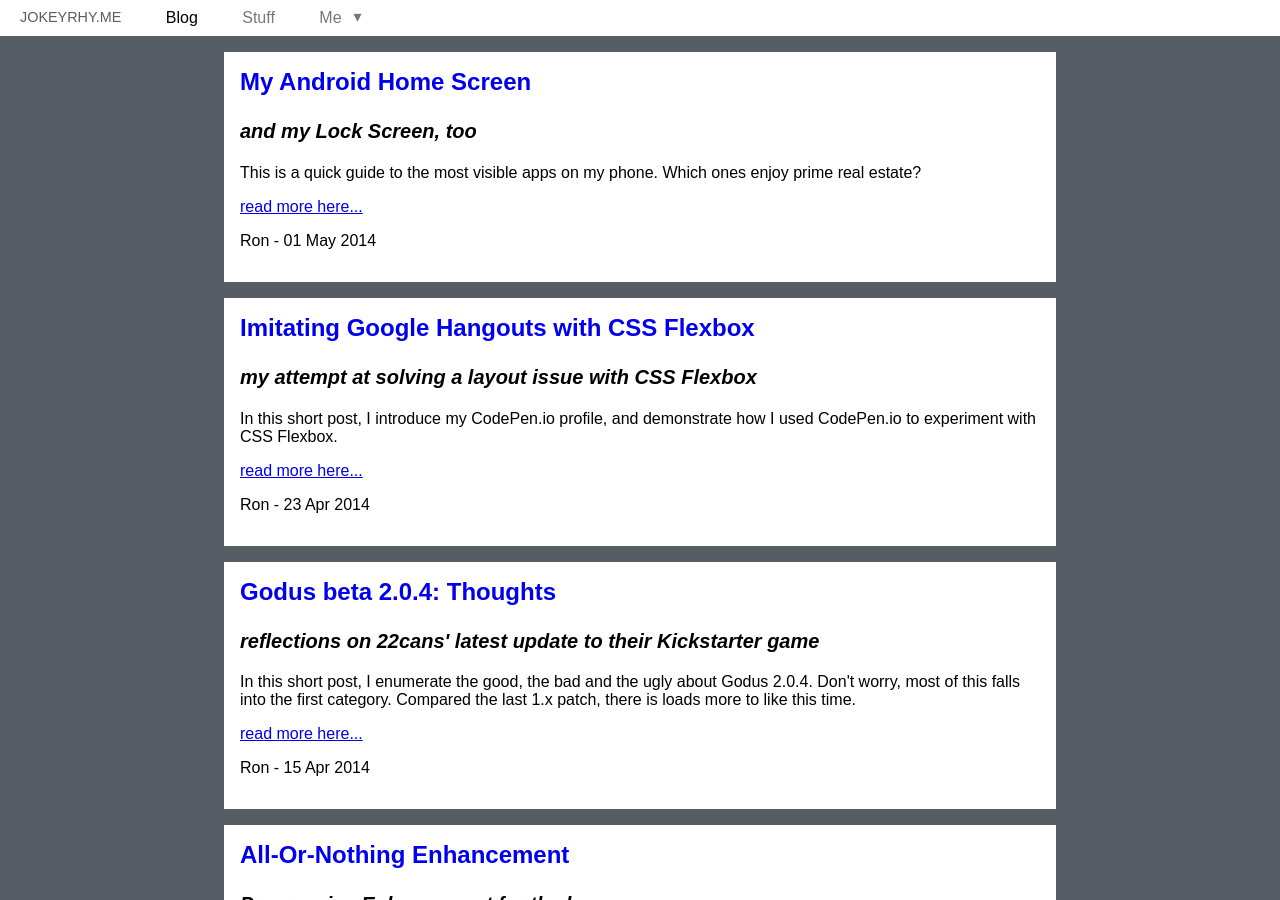
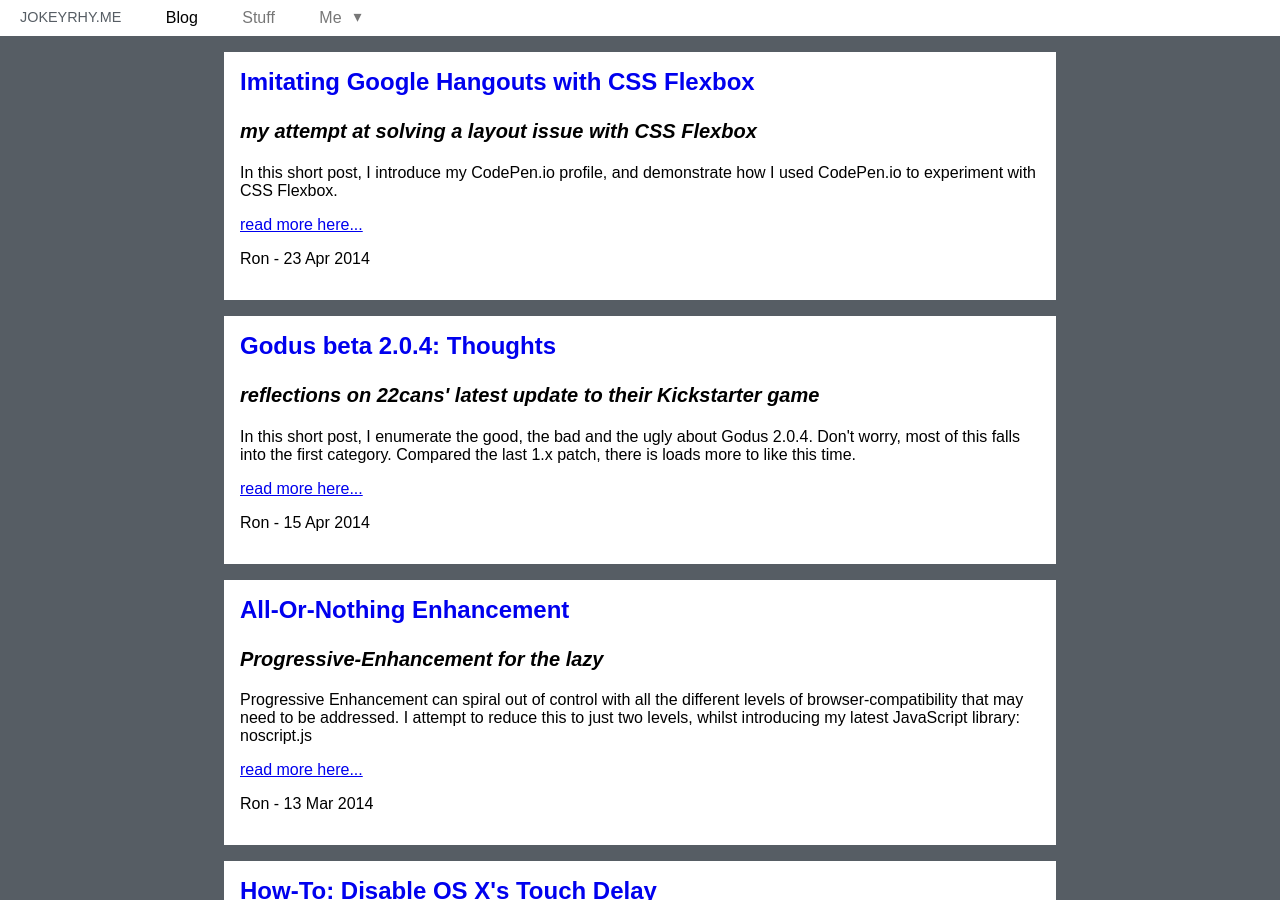
Before and after one commit to jokeyrhyme/jokeyrhyme.github.com, a Jekyll site: the page built from index.html, in a window 1280 px wide and 900 px high. Built offline with Jekyll 4.4.1, drawn with Linux system fonts in a browser that asks for light colours; a file with an impossible date is left out.

Commit message:
post: fixed a typo

```diff
--- a/_posts/2014-05-01-1-my-android-home-screen.md
+++ b/_posts/2014-05-01-1-my-android-home-screen.md
@@ -1,12 +1,13 @@
 ---
 layout: post
-title: "My Android Home Screen"
+title: My Android Home Screen
 subtitle: "and my Lock Screen, too"
-date: 2014-05-01
+date: {}
 nth: 1
-permalink: /blog/2014/05/01/1/my-android-home-screen.html
+permalink: "/blog/2014/05/01/1/my-android-home-screen.html"
 summary: "This is a quick guide to the most visible apps on my phone. Which ones enjoy prime real estate?"
 author: Ron
+published: true
 ---
 
 ## {{ page.title }}
```
Also changed, not shown: other parts of _posts/2014-05-01-1-my-android-home-screen.md (+1 -1 lines).
